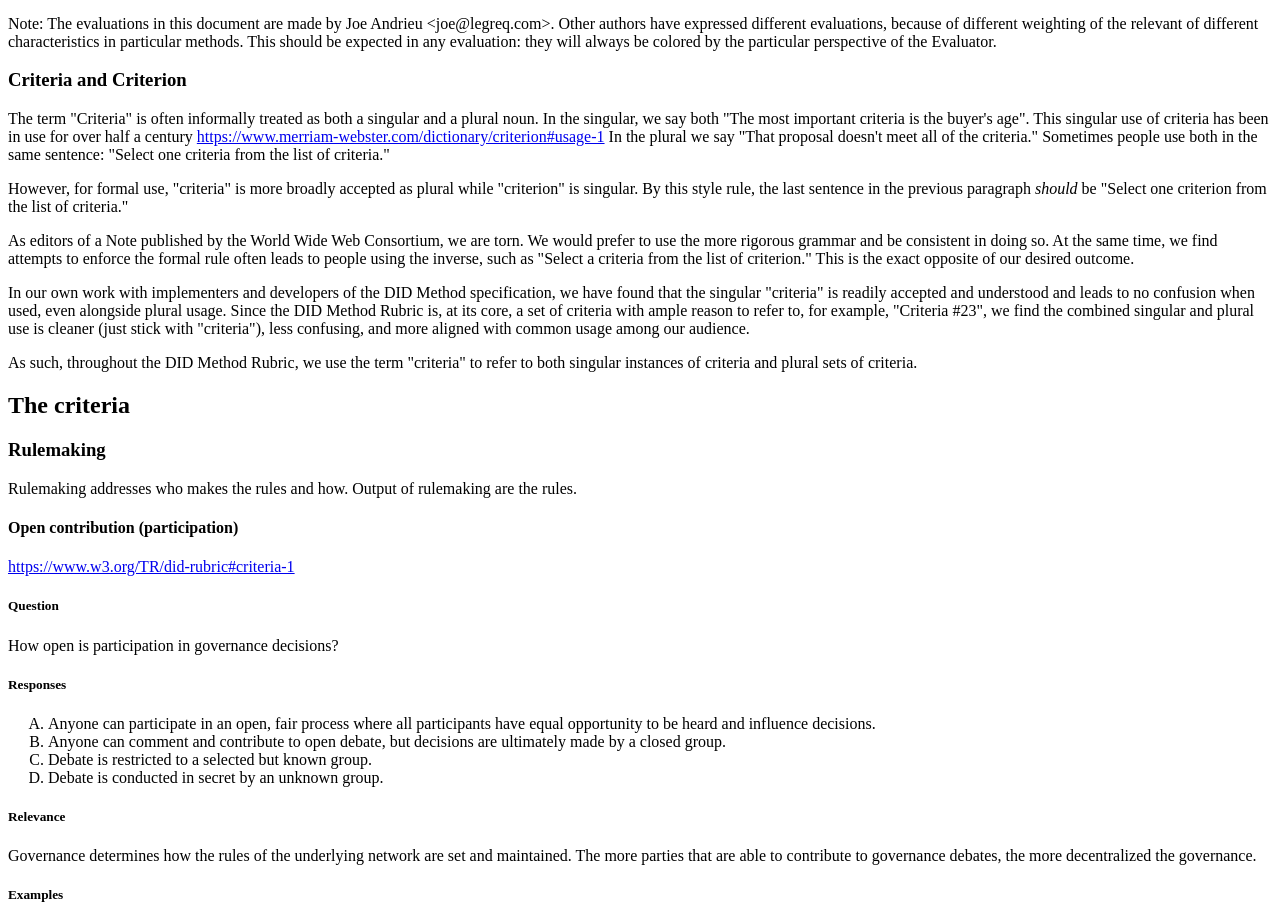
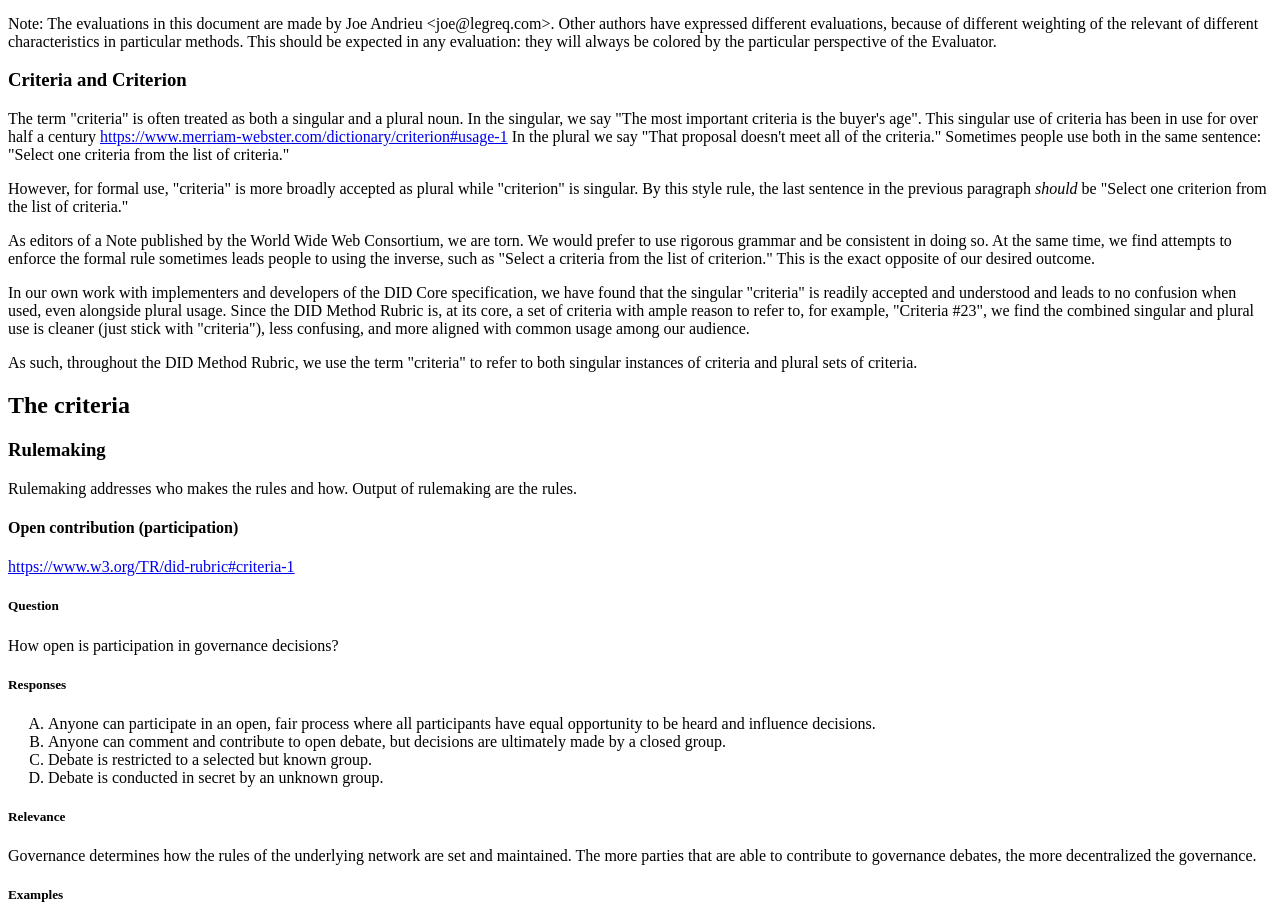
Before and after one commit to w3c/did-rubric, a plain HTML site: page index.html in a window 1280 px wide. Shown: the part 2916-3823 px from the top of the page. Drawn offline with Linux system fonts and the light colour scheme; a script that the page names is missing.

Commit message:
cleaned up grammar in criteria section

```diff
--- a/index.html
+++ b/index.html
@@ -604,8 +604,8 @@
     </section> <!-- evaluation report header -->
     <section>
       <h3>Criteria and Criterion</h3>
-      <p>The term "Criteria" is often informally treated as both a
-        singular and a plural noun. In the singular, we say both "The most
+      <p>The term "criteria" is often treated as both a
+        singular and a plural noun. In the singular, we say "The most
         important criteria is the buyer's age". This singular use of
         criteria has been in use for over half a century <a
           href="https://www.merriam-webster.com/dictionary/criterion#usage-1">https://www.merriam-webster.com/dictionary/criterion#usage-1</a>
@@ -618,13 +618,13 @@
         sentence in the previous paragraph <em>should</em> be "Select one
         criterion from the list of criteria." </p>
       <p>As editors of a Note published by the World Wide Web Consortium,
-        we are torn. We would prefer to use the more
+        we are torn. We would prefer to use
         rigorous grammar and be consistent in doing so. At the same time,
-        we find attempts to enforce the formal rule often leads to people
-        using the inverse, such as "Select a criteria from the list of
+        we find attempts to enforce the formal rule sometimes leads people
+        to using the inverse, such as "Select a criteria from the list of
         criterion." This is the exact opposite of our desired outcome.</p>
       <p>In our own work with implementers and developers of the DID
-        Method specification, we have found that the singular "criteria" is
+        Core specification, we have found that the singular "criteria" is
         readily accepted and understood and leads to no confusion when
         used, even alongside plural usage. Since the DID Method Rubric
         is, at its core, a set of criteria with ample reason to refer to,
```
